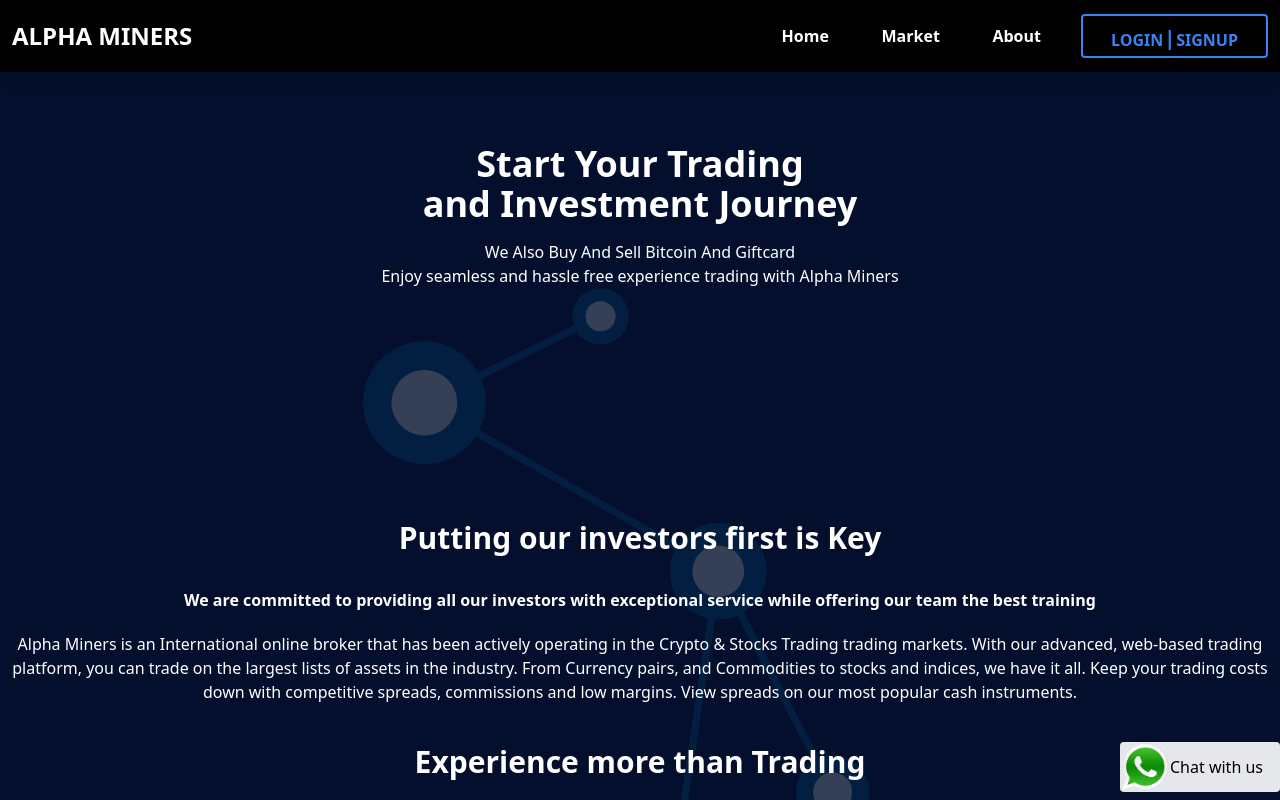
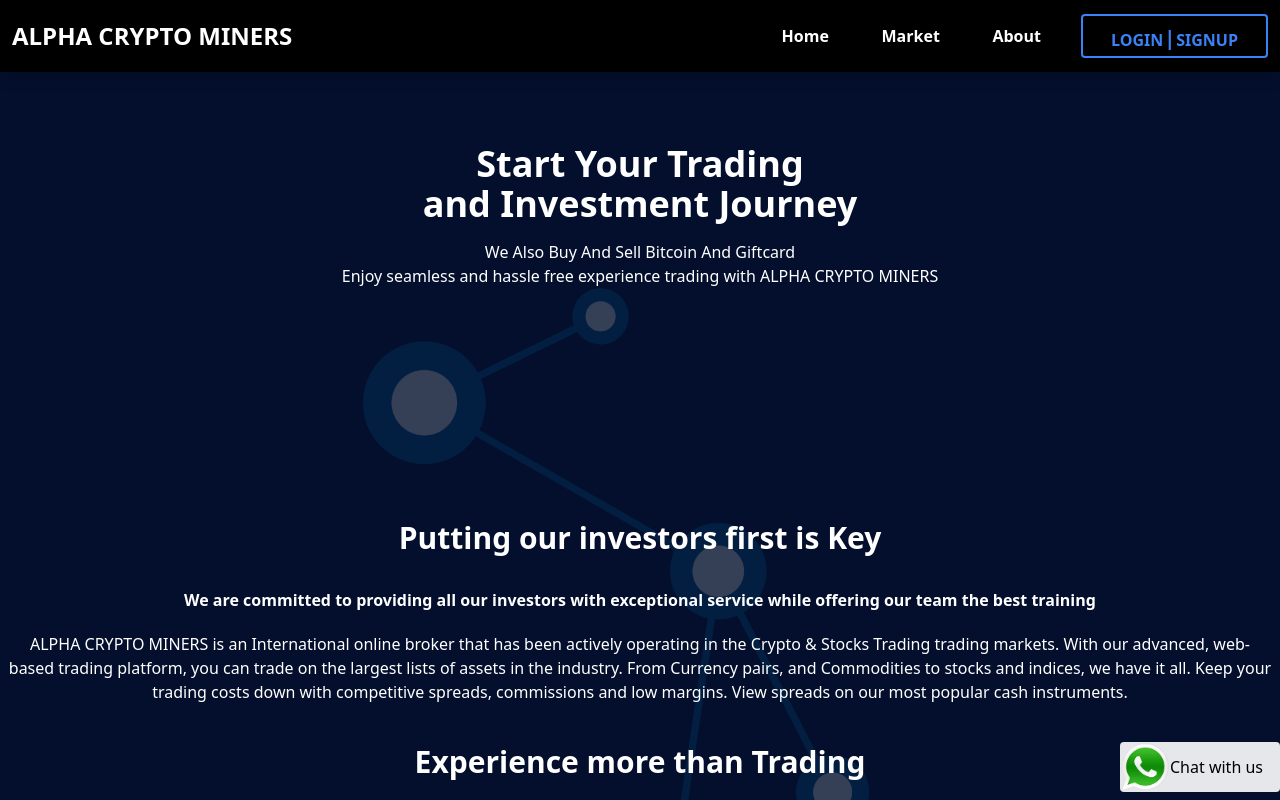
Before and after one commit to Dev-Franqqi/alphaminers, a React (Vite) app: page / in a window 1280 px wide. Shown: the top 800 px of the page. Built offline with nearby package versions, Linux system fonts and the light colour scheme; no server answers.

Commit message:
made minimal changes to the dashboard

```diff
--- a/index.html
+++ b/index.html
@@ -12,7 +12,7 @@
       }
     </style>
 
-    <title>ALPHA MINERS</title>
+    <title>ALPHA CRYPTO MINERS</title>
   </head>
   <body>
     <div id="root"></div>
--- a/src/components/Homepage/Firstsection.tsx
+++ b/src/components/Homepage/Firstsection.tsx
@@ -14,7 +14,7 @@
     <p className="mb-5 font-semibold">We are committed to providing all our investors with exceptional service while offering our team the best training</p>
 
     <p className="mb-10 ">
-    Alpha Miners is an International online broker that has been actively operating in the Crypto & Stocks Trading trading markets. With our advanced, web-based trading platform, you can trade on the largest lists of assets in the industry. From Currency pairs, and Commodities to stocks and indices, we have it all. Keep your trading costs down with competitive spreads, commissions and low margins. View spreads on our most popular cash instruments.
+    ALPHA CRYPTO MINERS is an International online broker that has been actively operating in the Crypto & Stocks Trading trading markets. With our advanced, web-based trading platform, you can trade on the largest lists of assets in the industry. From Currency pairs, and Commodities to stocks and indices, we have it all. Keep your trading costs down with competitive spreads, commissions and low margins. View spreads on our most popular cash instruments.
     </p>
    <h2 className='text-3xl font-bold mb-8'>Experience more than Trading</h2>
 <p>We follow a very strict and disciplined process for investment, as we are aware, that we are dealing with our client’s funds. Investment means a lot to us, and we respect the trust of our clients.</p>
--- a/src/components/Homepage/Footer.tsx
+++ b/src/components/Homepage/Footer.tsx
@@ -6,7 +6,7 @@
     <div className=" md:flex md:justify-between md:mb-2">
 
 <section className="w-4/5 md:w-1/5">
-<h6 className="mt-5 md:mt-3 text-3xl font-bold mb-5">ALPHA MINERS</h6>
+<h6 className="mt-5 md:mt-3 text-3xl font-bold mb-5">ALPHA CRYPTO MINERS</h6>
 
 
 
@@ -49,7 +49,7 @@
 
 
 
-<p className="text-center mt-3"> { String.fromCharCode(169)} ALPHA MINERS 2023 All rights reserved</p>
+<p className="text-center mt-3"> { String.fromCharCode(169)} ALPHA CRYPTO MINERS 2023 All rights reserved</p>
 </footer>
 );
 }
--- a/src/components/Homepage/Fourthsection.tsx
+++ b/src/components/Homepage/Fourthsection.tsx
@@ -83,7 +83,7 @@
 
 
       <section className="text-center text-black mb-10 p-8 bg-gray-200">
-          <h5 className="text-2xl text-black font-bold mb-3">Start trading with Alpha Miners</h5>
+          <h5 className="text-2xl text-black font-bold mb-3">Start trading with ALPHA CRYPTO MINERS</h5>
 
           <h5 className="mt-2 font-bold mb-5">Fast account opening in 3 simple steps</h5>
 
--- a/src/components/Homepage/Initial.tsx
+++ b/src/components/Homepage/Initial.tsx
@@ -7,7 +7,7 @@
         <section className="first w-full  h-96 mb-9">
             <h1 className="text-center mb-4 text-4xl mt-10 font-bold text-white">Start Your Trading<br></br>and Investment Journey</h1>
             <p className="text-center">We Also Buy And Sell Bitcoin And Giftcard<br></br>
-Enjoy seamless and hassle free experience trading with Alpha Miners</p>
+Enjoy seamless and hassle free experience trading with ALPHA CRYPTO MINERS</p>
             <img src={build} alt="" />
 
         </section>
--- a/src/components/Homepage/Navbar.tsx
+++ b/src/components/Homepage/Navbar.tsx
@@ -10,7 +10,7 @@
 
                  <nav className="flex justify-between py-2 px-3 shadow-lg bg-black sticky top-0">
 
-                <header className="text-2xl my-auto font-extrabold text-center"><NavLink to='/'>ALPHA MINERS</NavLink></header>
+                <header className="text-2xl my-auto font-extrabold text-center"><NavLink to='/'>ALPHA CRYPTO MINERS</NavLink></header>
 
 
         <div className="hidden gap-6 md:flex md:justify-between w-2/5 ">
--- a/src/pages/Dashboard.tsx
+++ b/src/pages/Dashboard.tsx
@@ -1,4 +1,4 @@
-import * as CryptoCharts from "cryptocharts"
+// import * as CryptoCharts from "cryptocharts"
 
 export default function Dashboard() {
     let currentDate = new Date();
@@ -9,33 +9,39 @@
     }
     let options:Options = { weekday: 'long', month: 'long', day: 'numeric' };
 
+    //refresh
+    const handleRefresh = ()=>{
+      window.location.reload()
+
+    }
+
 let formattedDate = currentDate.toLocaleDateString(undefined, options);
-try{
-    CryptoCharts.roiComparison({
-      chart_id: "mychart",
-      cryptocompare_tickers: ["BTC","ETH"],
-      iconomi_tickers: ["BLX","CAR"],
-      last_days: 90,
+// try{
+//     CryptoCharts.roiComparison({
+//       chart_id: "mychart",
+//       cryptocompare_tickers: ["BTC","ETH"],
+//       iconomi_tickers: ["BLX","CAR"],
+//       last_days: 90,
 
-      })
+//       })
 
 
-}
-catch (error) {
+// }
+// catch (error) {
 
-  console.error(error);
+  // console.error(error);
 
-  alert("An error occurred while generating the chart.");
-}
+  // alert("An error occurred while generating the chart.");
+// }
 
   return (
-    <main className="bg-white flex flex-col justify-between w-screen h-screen py-4 px-8">
+    <main className="bg-white flex flex-col justify-between w-screen h-screen py-4 px-2">
         <section>
 
             <header className="text-gray-400 text-xs">{formattedDate}</header>
             <div className='flex w-full justify-between mb-4'>
             <h1 className="font-bold text-2xl">Account</h1>
-            <svg xmlns="http://www.w3.org/2000/svg" fill="none" viewBox="0 0 24 24" strokeWidth={1.5} stroke="currentColor" className="text-blue-500 w-6 h-6">
+            <svg xmlns="http://www.w3.org/2000/svg" onClick={handleRefresh} fill="none" viewBox="0 0 24 24" strokeWidth={1.5} stroke="currentColor" className="text-blue-500 w-6 h-6">
             <path strokeLinecap="round" strokeLinejoin="round" d="M16.023 9.348h4.992v-.001M2.985 19.644v-4.992m0 0h4.992m-4.993 0l3.181 3.183a8.25 8.25 0 0013.803-3.7M4.031 9.865a8.25 8.25 0 0113.803-3.7l3.181 3.182m0-4.991v4.99" />
             </svg>
 
@@ -77,14 +83,16 @@
 
 
             <section className='mt-5'>
-                <h2 className="text-2xl font-bold">Account options</h2>
+                <h2 className="text-2xl font-bold">Deposit Methods</h2>
 
-                <div className="w-fit h-fit px-4 py-1 bg-blue-500 text-white rounded-lg">Deposit</div>
             </section>
-            <div className="" id="mychart"></div>
+            {/* <div className="" id="mychart"></div> */}
 
 
         </section>
+
+
+      <div className='sticky bottom-0'>
 
         <footer className="flex justify-between w-full border-t-2 py-2 pt-4">
         <svg xmlns="http://www.w3.org/2000/svg" fill="none" viewBox="0 0 24 24" strokeWidth={1.5} stroke="currentColor" className="w-6 h-6 mt-2">
@@ -106,6 +114,8 @@
 
 
         </footer>
+      </div>
+
 
         </main>
   )
--- a/src/pages/Login.tsx
+++ b/src/pages/Login.tsx
@@ -31,7 +31,7 @@
     <div className='w-full h-screen flex overflow-hidden font-sans px-10'>
         <div className='hidden md:block px-5 text-white h-full'>
 
-<motion.h1 initial={{y:-250}} animate={{y:10}} className="hidden md:block text-2xl font-bold"><Link to='/'>ALPHA MINERS</Link></motion.h1>
+<motion.h1 initial={{y:-250}} animate={{y:10}} className="hidden md:block text-2xl font-bold"><Link to='/'>Alpha Crypto Miners</Link></motion.h1>
 
 <motion.p initial={{opacity:0}}animate={{opacity:1}} className="hidden mt-2 text-sm md:block">...Scale to new heights</motion.p>
 <img src={Scalable} alt="" />
@@ -52,7 +52,7 @@
 
 
             <hr className="mt-5"/>
-            <footer className="text-center text-white md:text-black mt-1"><Link to='/'>ALPHA MINERS</Link></footer>
+            <footer className="text-center text-white md:text-black mt-1"><Link to='/'>Alpha Crypto Miners</Link></footer>
 
 
         </div>
--- a/src/pages/Signup.tsx
+++ b/src/pages/Signup.tsx
@@ -66,7 +66,7 @@
     <div className='w-full h-screen flex justify-between overflow-hidden font-sans px-10'>
         <div className='hidden w-3/5 text-white md:block px-5 h-full'>
 
-<motion.h1 initial={{y:-250}} animate={{y:10}} className="hidden md:block text-2xl font-bold"><Link to='/'>ALPHA MINERS</Link></motion.h1>
+<motion.h1 initial={{y:-250}} animate={{y:10}} className="hidden md:block text-2xl font-bold"><Link to='/'>ALPHA CRYPTO MINERS</Link></motion.h1>
 
 <motion.p initial={{opacity:0}}animate={{opacity:1}} className="hidden mt-2 text-sm md:block">...Scale to new heights</motion.p>
     <img src={chartImage} alt="" />
@@ -94,7 +94,7 @@
 
 
             <hr className="mt-5"/>
-            <footer className="text-center text-white md:text-black mt-1"><Link to='/'>ALPHA MINERS</Link></footer>
+            <footer className="text-center text-white md:text-black mt-1"><Link to='/'>ALPHA CRYPTO MINERS</Link></footer>
 
 
         </div>
```
Also changed, not shown: src/assets/bitcoin.png (added), src/assets/usdt.png (added).
